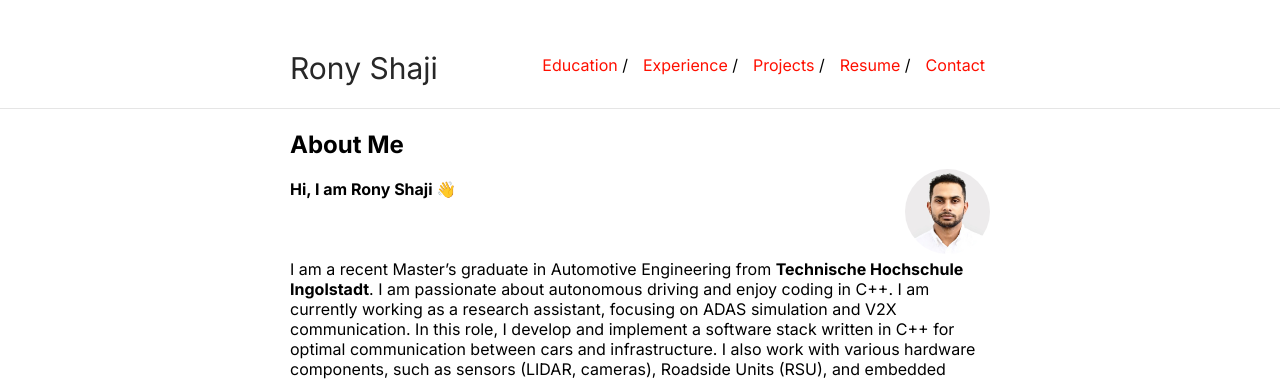
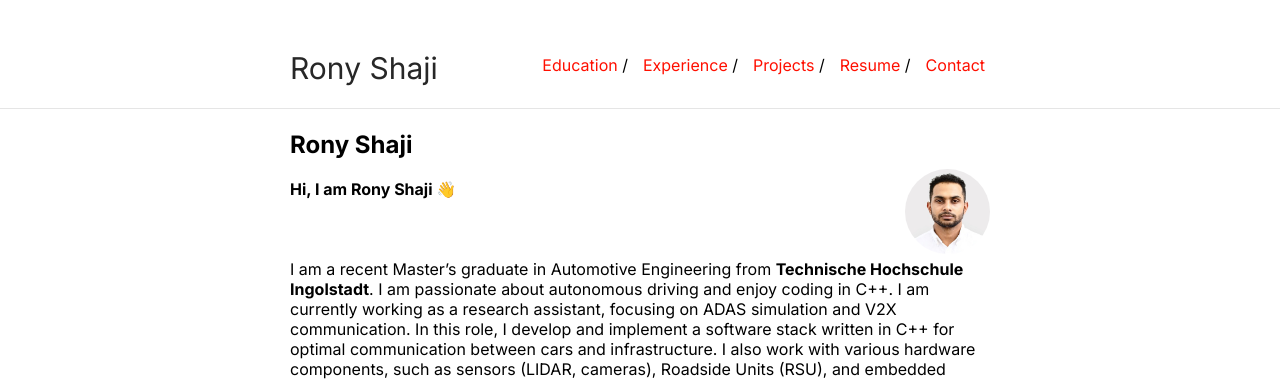
Before and after one commit to ronyshaji/ronyshaji.github.io, a Jekyll site: the page built from index.md, in a window 1280 px wide. Shown: the top 381 px of the page. Built offline with Jekyll 4.4.1, drawn with Linux system fonts in a browser that asks for light colours; our own code applies the rules of GitHub Pages for plain Markdown files.

```diff
--- a/index.md
+++ b/index.md
@@ -2,7 +2,7 @@
 layout: default
 ---
 
-## About Me
+## Rony Shaji
 
 <img class="profile-picture" src="rony.jpg">
 
```
Also changed, not shown: contact.md (+1 -0 lines).
